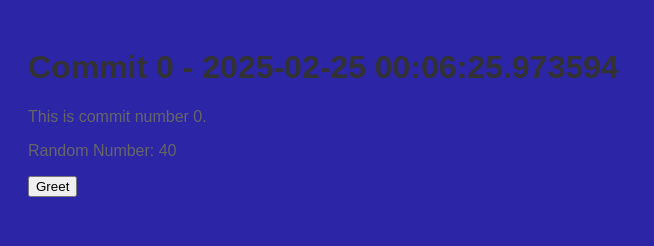
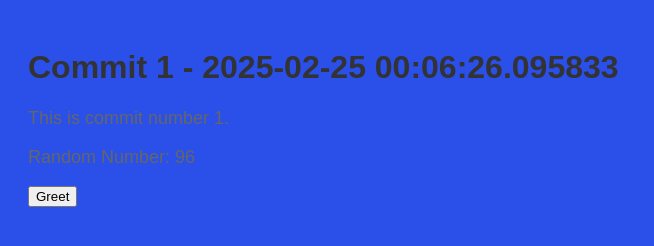
Before and after one commit to polishflits/autogen-repo-20250225000623, a plain HTML site: page index.html in a window 1280 px wide. Shown: the whole page, without its empty margins (0-654 px from the left). Drawn offline with Linux system fonts and the light colour scheme.

Commit message:
📝 Auto commit 1 with HTML, CSS, and JS

```diff
--- a/index.html
+++ b/index.html
@@ -2,13 +2,13 @@
     <!DOCTYPE html>
     <html>
     <head>
-        <title>Commit 0 - 2025-02-25 00:06:25.973594</title>
+        <title>Commit 1 - 2025-02-25 00:06:26.095833</title>
         <link rel="stylesheet" href="style.css">
     </head>
     <body>
-        <h1>Commit 0 - 2025-02-25 00:06:25.973594</h1>
-        <p>This is commit number 0.</p>
-        <p>Random Number: 40</p>
+        <h1>Commit 1 - 2025-02-25 00:06:26.095833</h1>
+        <p>This is commit number 1.</p>
+        <p>Random Number: 96</p>
         <button onclick="greet()">Greet</button>
         <script src="script.js"></script>
     </body>
--- a/script.js
+++ b/script.js
@@ -2,4 +2,4 @@
     function greet() {
         alert('Hello from commit ' + commitNumber + '!');
     }
-    var commitNumber = 0;
+    var commitNumber = 1;
--- a/style.css
+++ b/style.css
@@ -1,7 +1,7 @@
 
     body {
         font-family: Arial, sans-serif;
-        background-color: #2c26a6;
+        background-color: #2a50e9;
         padding: 20px;
     }
     h1 {
@@ -9,5 +9,5 @@
     }
     p {
         color: #666;
-        font-size: 16px;
+        font-size: 18px;
     }
```
